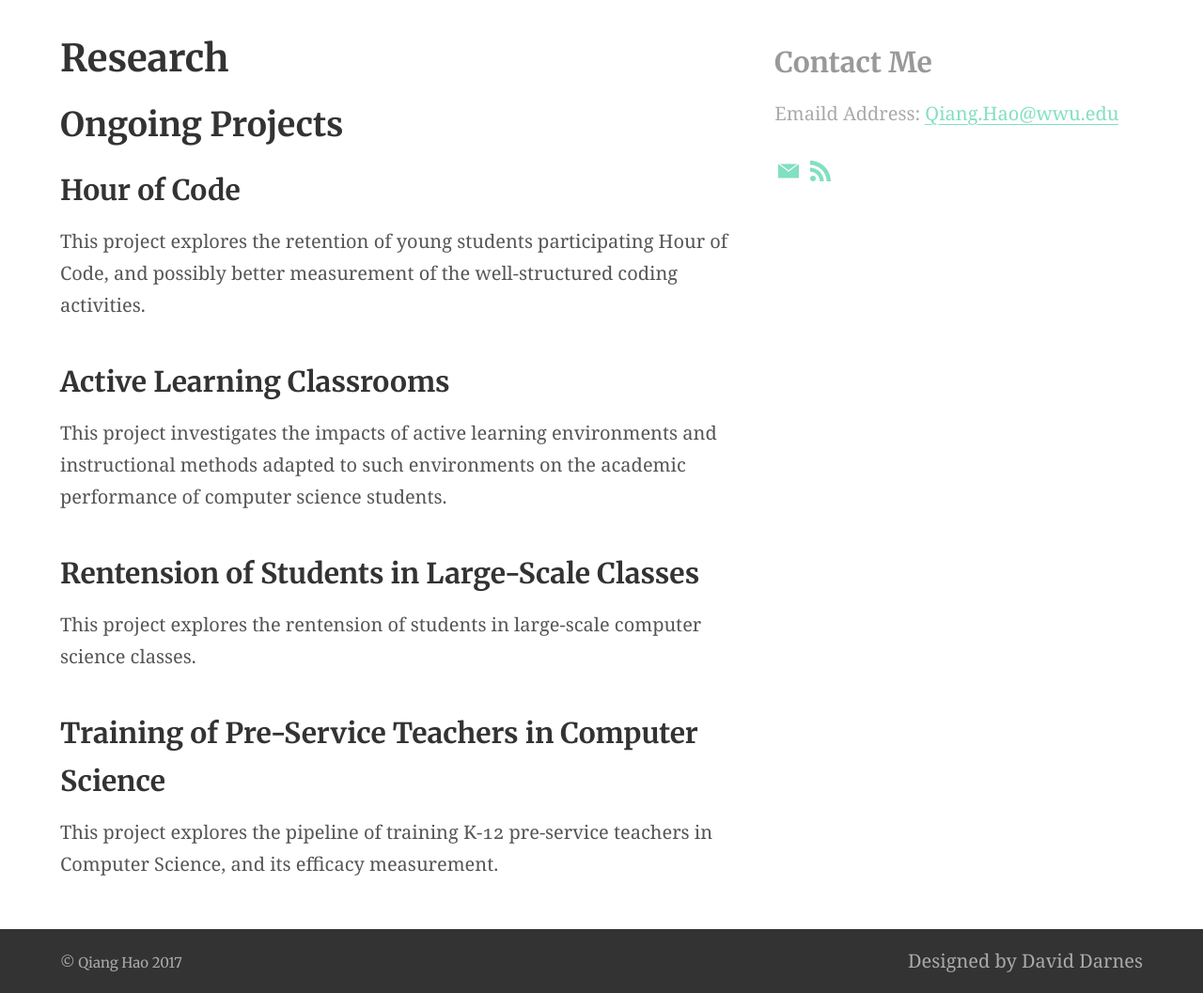
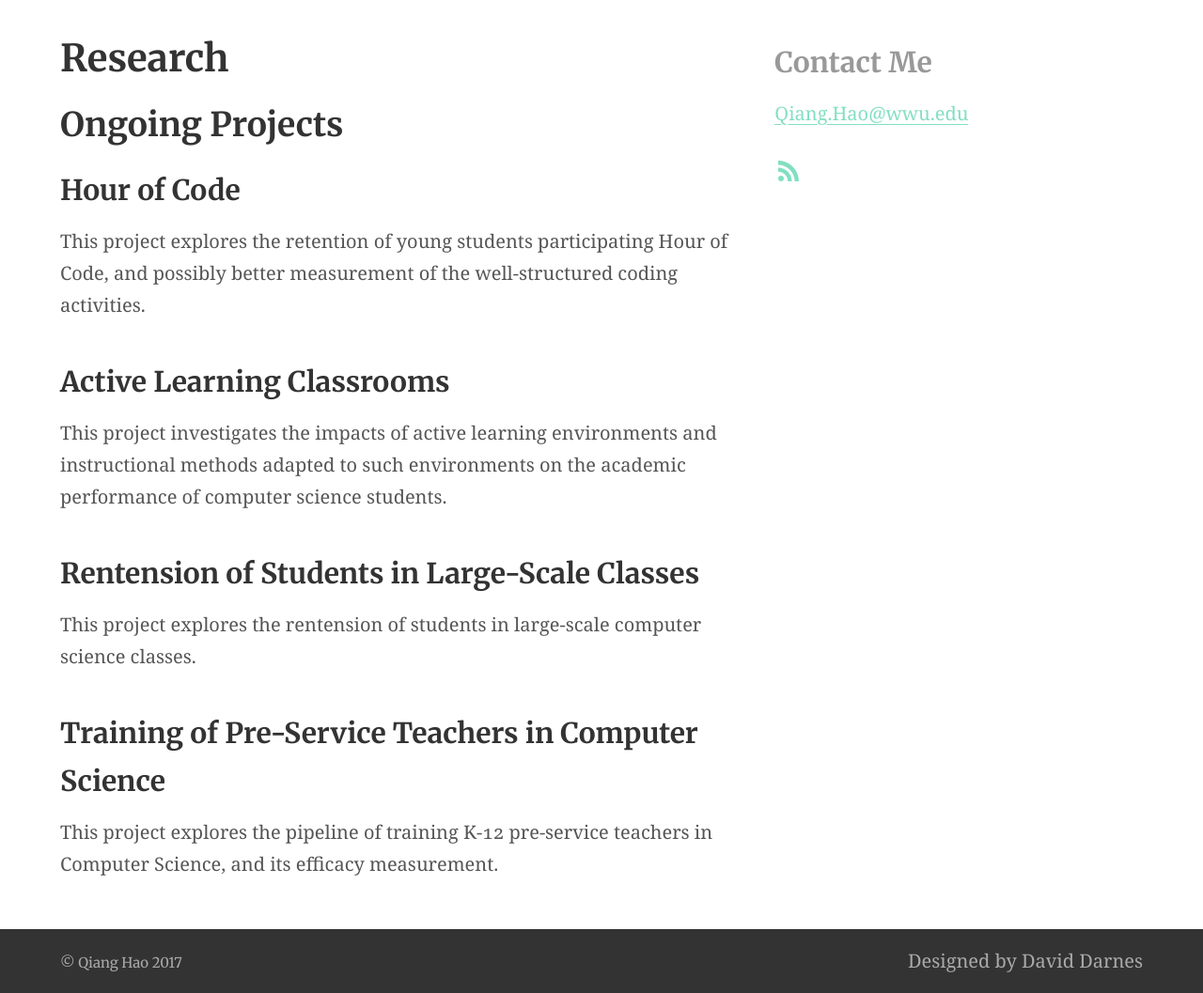
Before and after one commit to Neo-Hao/neo-hao.github.io, a Jekyll site: the page built from research.md, in a window 1280 px wide. Shown: the part 424-1481 px from the top of the page at 94% size. Built offline with Jekyll 4.4.1, drawn with Linux system fonts in a browser that asks for light colours.

Commit message:
metadata update

```diff
--- a/_config.yml
+++ b/_config.yml
@@ -98,7 +98,7 @@
   Designed by David Darnes: https://darn.es
 
 social_links: # Appears in sidebar. Set the urls then uncomment and comment out as desired
-  Email: mailto:Qiang.Hao@wwu.edu
+  # Email: mailto:Qiang.Hao@wwu.edu
   # LinkedIn: https://www.linkedin.com/in/qiang-hao-4984023b/
   # GitHub: https://github.com/Neo-Hao
   RSS: /feed.xml
--- a/_includes/site-aside.html
+++ b/_includes/site-aside.html
@@ -9,7 +9,7 @@
     <section class="section  section--description">
       <h3>Contact Me</h3>
 <!--       <p>{{ site.description }}</p> -->
-        <p>Emaild Address: <a href="mailto:Qiang.Hao@wwu.edu">Qiang.Hao@wwu.edu</a></p>
+        <p><a href="mailto:Qiang.Hao@wwu.edu">Qiang.Hao@wwu.edu</a></p>
       {% include nav-social.html %}
     </section>
 
```
